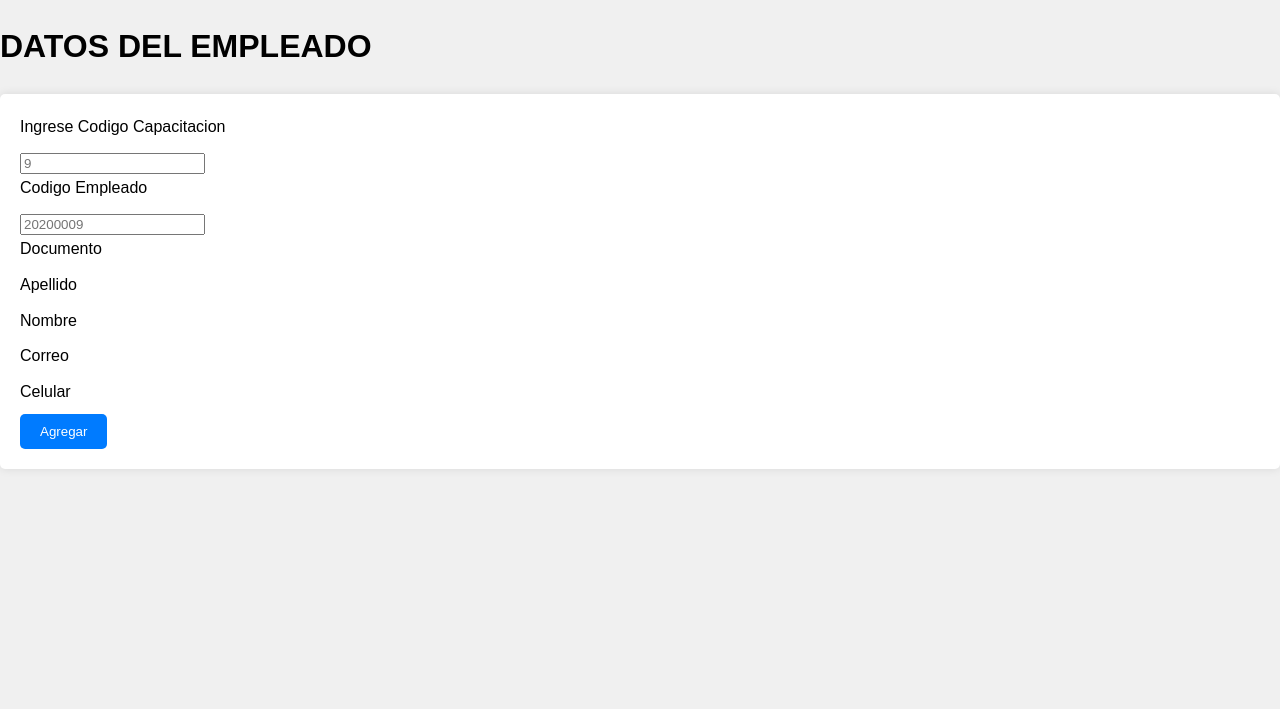
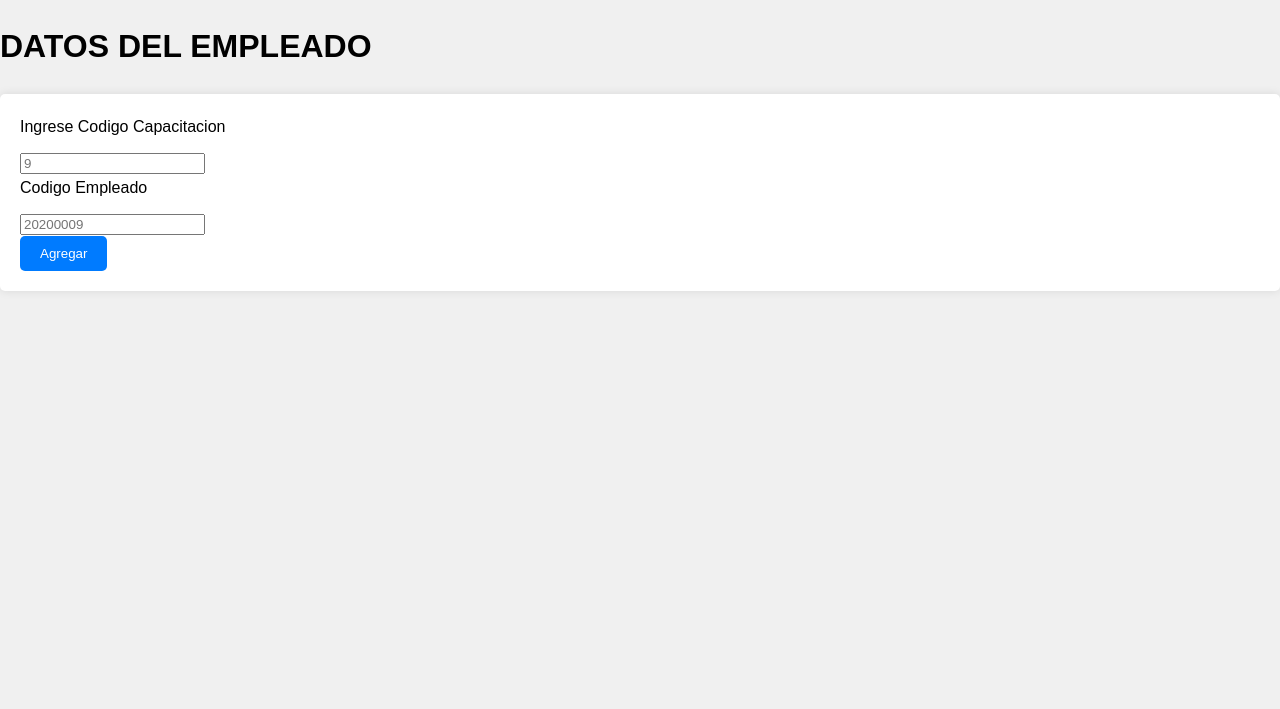
Before and after one commit to ChrisTw00/App_DBD, a Django app: page /matricula_empleado/ in a window 1280 px wide. Shown: the top 709 px of the page. Run offline with Django 5.2, Linux system fonts and the light colour scheme.

Commit message:
Update matricular_empleado.html

```diff
--- a/tasks/templates/matricular_empleado.html
+++ b/tasks/templates/matricular_empleado.html
@@ -19,15 +19,6 @@
                 <label>Codigo Empleado</label>
                 <input type="number" placeholder="20200009" name="cod_empleado" required>
             </div>
-                <div>
-                <label>Documento</label>
-                </div>
-                <div>
-                <label>Apellido</label><label>Nombre</label>
-                </div>
-                <div>
-                <label>Correo</label><label>Celular</label>
-                </div>
                 <button type="submit" class="btn" >Agregar</button>
         </form>
     </div>
```
